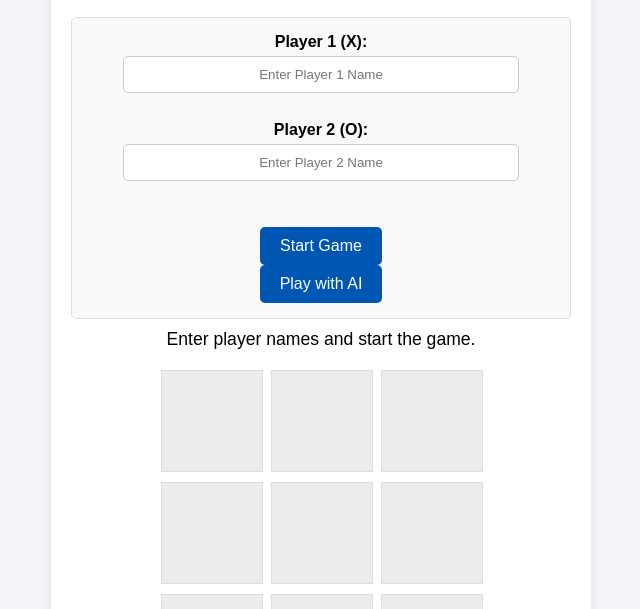
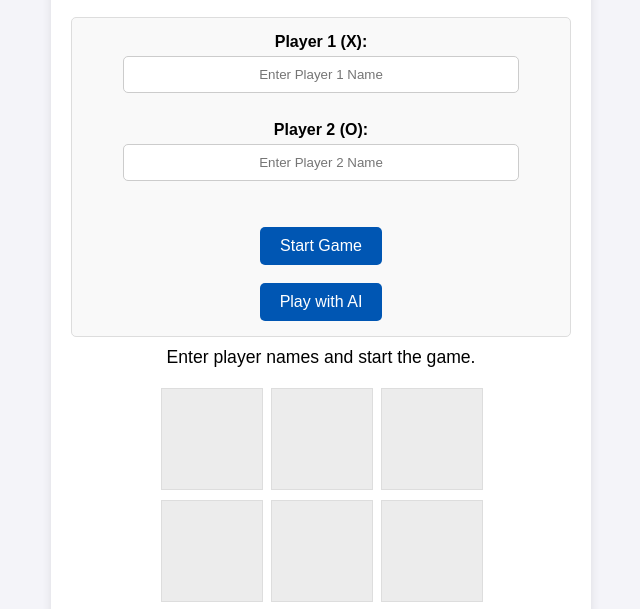
Before and after one commit to fertur228/tic-tac-toe, a website: page public/index.html in a window 1280 px wide. Shown: the part 131-740 px from the top of the page, without its empty margins (319-959 px from the left). Drawn offline with Linux system fonts and the light colour scheme; no server answers.

Commit message:
Незначительное изменение

```diff
--- a/public/index.html
+++ b/public/index.html
@@ -16,7 +16,7 @@
                 <input type="text" id="player1" placeholder="Enter Player 1 Name" required><br>
                 <label for="player2">Player 2 (O): </label>
                 <input type="text" id="player2" placeholder="Enter Player 2 Name" required><br><br>
-                <button type="submit">Start Game</button>
+                <button type="submit">Start Game</button><br>
                 <button onclick="window.location.href='ai-game.html'">Play with AI</button>
             </form>
             <p id="status">Enter player names and start the game.</p>
```
